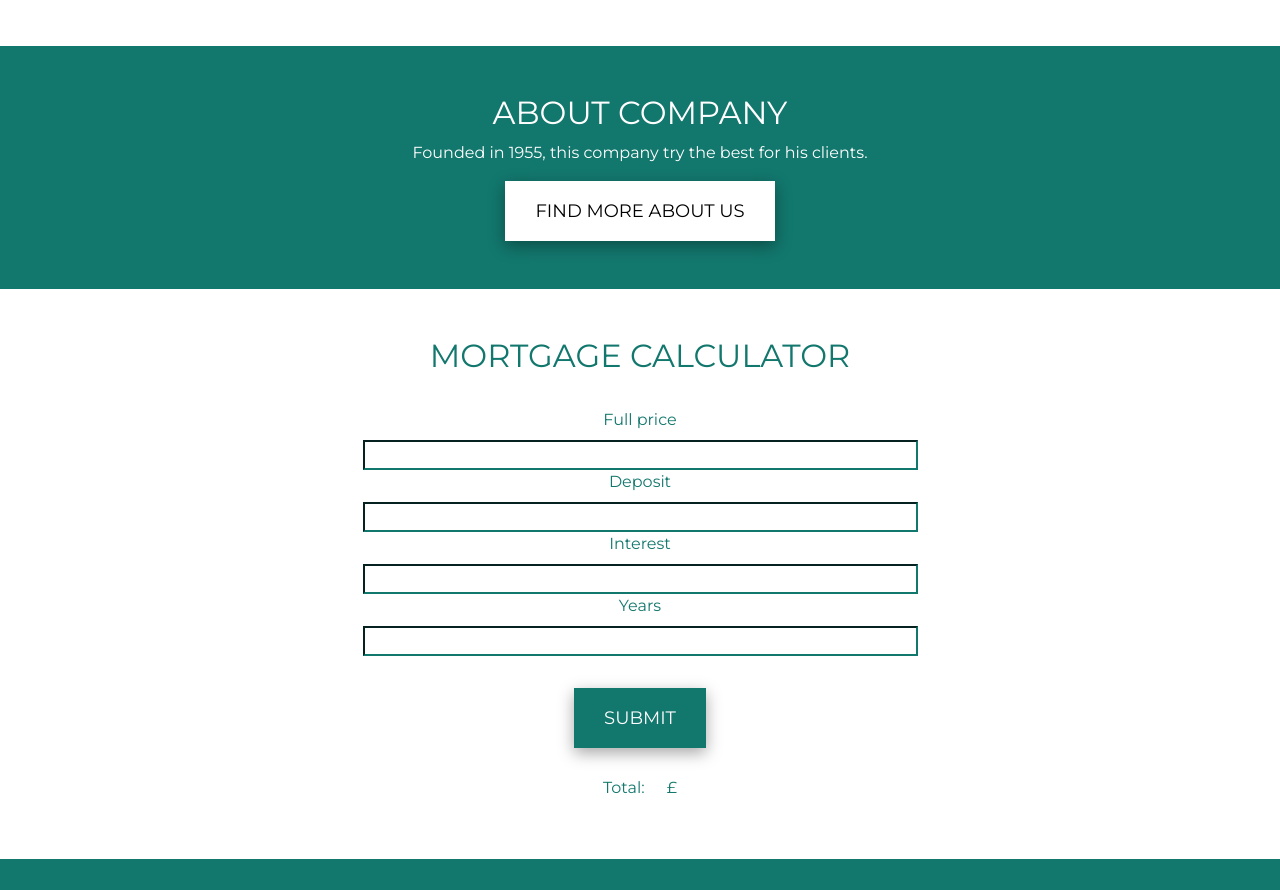
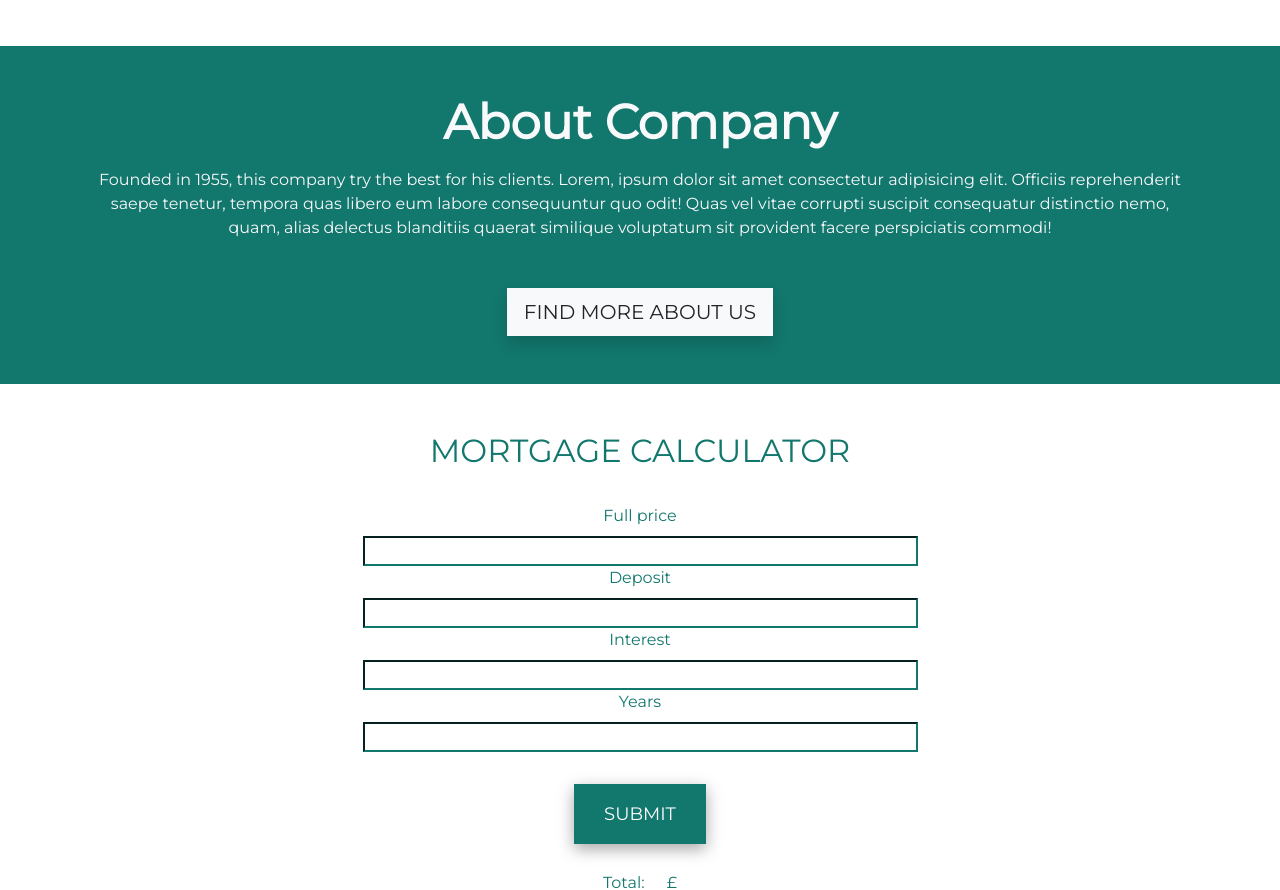
Before and after one commit to Ionut-Cora/koras-estates-agency, a React (Create React App) app: page /#/ in a window 1280 px wide. Shown: the part 1768-2658 px from the top of the page. Built offline with nearby package versions, Linux system fonts and the light colour scheme.

Commit message:
homepage about section style change

```diff
--- a/src/components/AboutCompany/AboutCompany.css
+++ b/src/components/AboutCompany/AboutCompany.css
@@ -1,29 +1,14 @@
 
 .about-section {
     background: #12776d;
-    padding: 3rem 0;
 }
 
 .about-section h2 {
-    text-transform: uppercase;
+    font-size: 3rem;
 }
 
-.about-section h2,
-.about-section p {
-    color: #fff;
+@media only screen and (max-width: 576px) {
+    .about-section h2 {
+        font-size: 2.5rem;
+    }
 }
-
-.about-section button {
-    background-color: #fff;
-    color: #000;
-    text-transform: uppercase;
-    border: none;
-    font-size: 1.125rem;
-    padding: 17px 30px 16px;
-    box-shadow: rgba(0, 0, 0, 0.35) 0px 5px 15px;
-}
-
-.about-section button:hover {
-    background-color: rgb(250, 250, 250);
-    color: #12776d;
-}
--- a/src/components/AboutCompany/AboutCompany.jsx
+++ b/src/components/AboutCompany/AboutCompany.jsx
@@ -1,15 +1,18 @@
 import React from 'react';
 import { Link } from 'react-router-dom';
+import Button from 'react-bootstrap/Button';
 import './AboutCompany.css';
 
 function AboutCompany() {
     return(
-        <div className="about-section">
+        <div className="about-section py-5">
             <div className="container">
-                <h2>About Company</h2>
-                <p>Founded in 1955, this company try the best for his clients.</p>
+                <h2 className='text-capitalize text-light mb-3'>
+                    <strong>About company</strong>
+                </h2>
+                <p className='text-light mb-5'>Founded in 1955, this company try the best for his clients. Lorem, ipsum dolor sit amet consectetur adipisicing elit. Officiis reprehenderit saepe tenetur, tempora quas libero eum labore consequuntur quo odit! Quas vel vitae corrupti suscipit consequatur distinctio nemo, quam, alias delectus blanditiis quaerat similique voluptatum sit provident facere perspiciatis commodi!</p>
                 <Link to="/about">
-                    <button>Find more about us</button>
+                    <Button className='rounded-0 text-uppercase shadow' variant='light' size='lg'>Find more about us</Button>
                 </Link>
             </div>
         </div>
```
